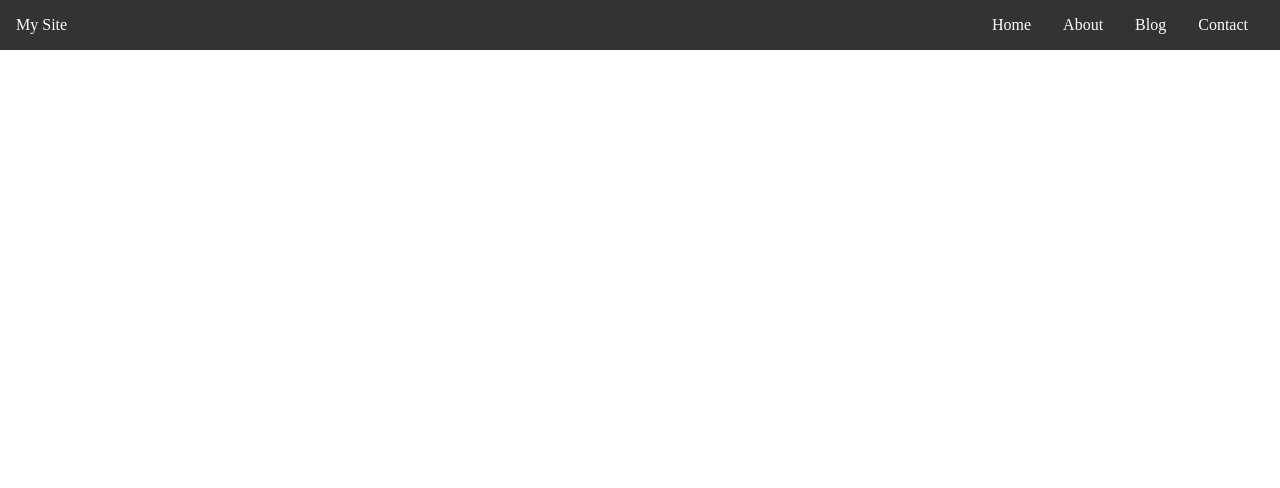
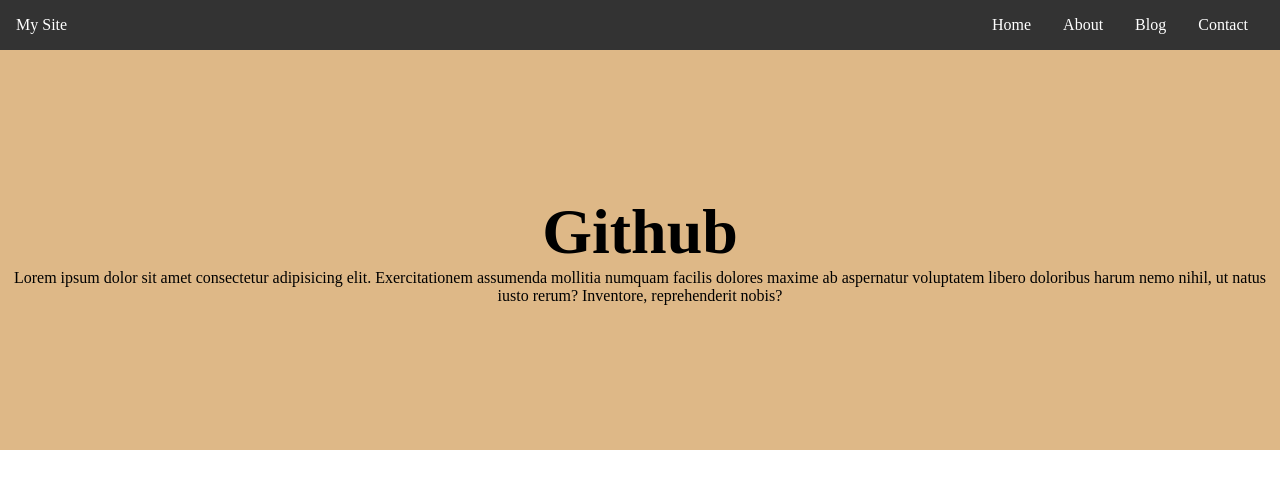
Before and after one commit to klungsk/my-test-git, a plain HTML site: page index.html in a window 1280 px wide. Drawn offline with Linux system fonts and the light colour scheme.

Commit message:
add code

```diff
--- a/index.html
+++ b/index.html
@@ -18,5 +18,13 @@
       <li><a href="#">Contact</a></li>
     </div>
   </nav>
+
+  <header>
+    <div>
+      <h3>Github</h3>
+      <p>Lorem ipsum dolor sit amet consectetur adipisicing elit. Exercitationem assumenda mollitia numquam facilis dolores maxime ab aspernatur voluptatem libero doloribus harum nemo nihil, ut natus iusto rerum? Inventore, reprehenderit nobis?</p>
+    </div>
+  </header>
+
 </body>
 </html>
--- a/style.css
+++ b/style.css
@@ -30,3 +30,16 @@
     }
   }
 }
+
+header {
+  background-color: burlywood;
+  text-align: center;
+  height: 400px;
+  display: flex;
+  justify-content: center;
+  align-items: center;
+
+  & h3 {
+    font-size: 4rem;
+  }
+}
```
